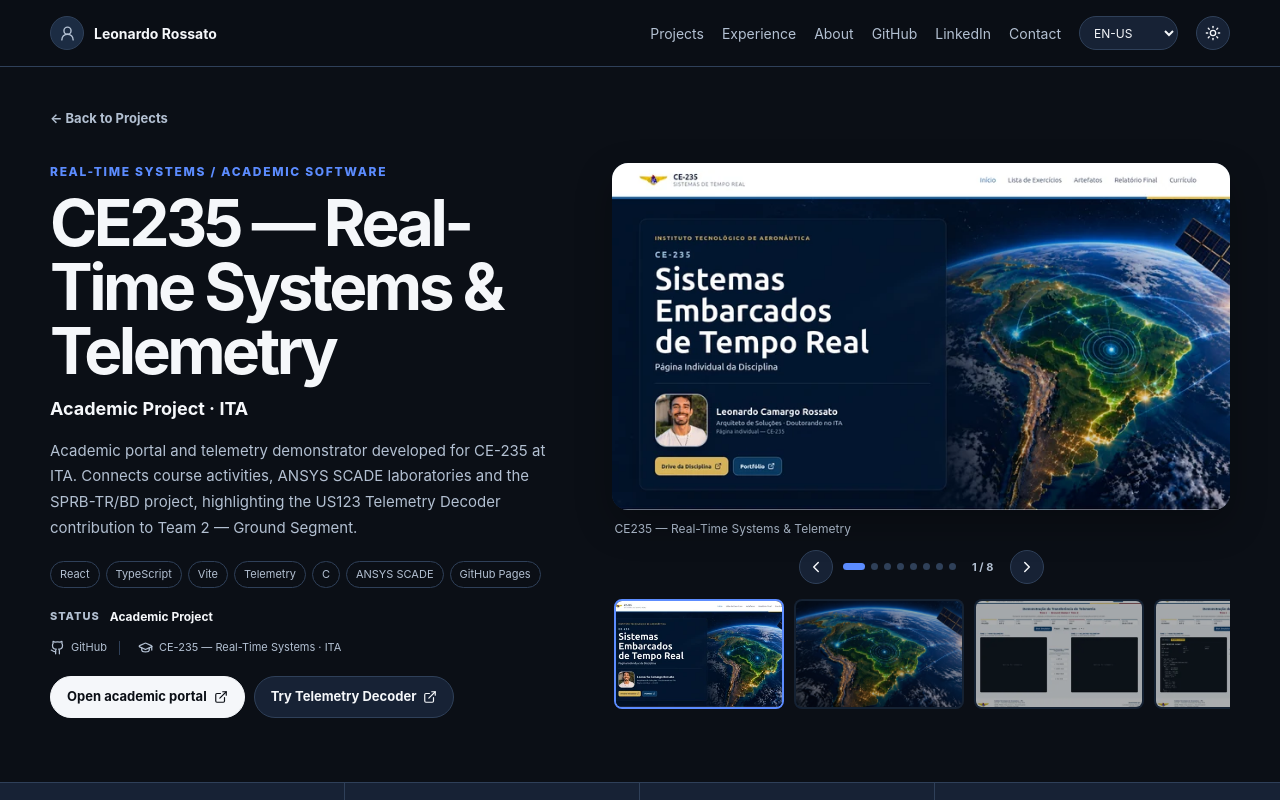
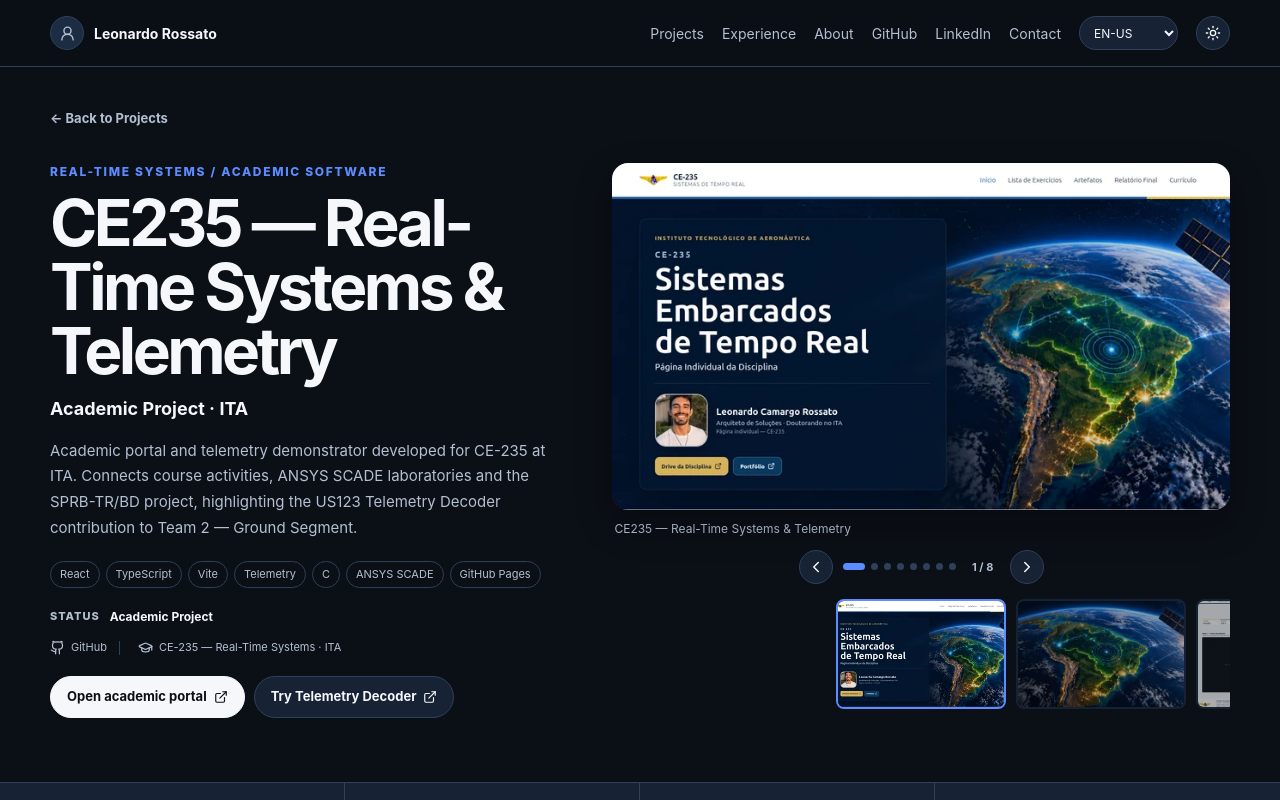
Before and after one commit to LeonardoCamargoRossato/LCR-SolutionsArchitecture-IA-Quantum, a React (Vite) app: page /#/projects/ce235-real-time-systems in a window 1280 px wide. Both pictures are taken after a click on the button 1213 px from the left and 33 px from the top of the page. Shown: the top 800 px of the page. Built offline with nearby package versions, Linux system fonts and the light colour scheme; no server answers; the database is empty.

Commit message:
style(carousel): add measured edge gutters for true thumbnail centering

```diff
--- a/src/estruturas-padroes/carrossel-projetos/carrossel-projetos.css
+++ b/src/estruturas-padroes/carrossel-projetos/carrossel-projetos.css
@@ -106,7 +106,8 @@
   min-width: 0;
   min-height: 0;
   margin-top: 12px;
-  padding: 3px 2px 9px;
+  /* Symmetric side space lets edge thumbnails reach the center. */
+  padding: 3px var(--carousel-edge-space, 2px) 9px;
   overflow-x: auto;
   overflow-y: hidden;
   overscroll-behavior-x: contain;
```
